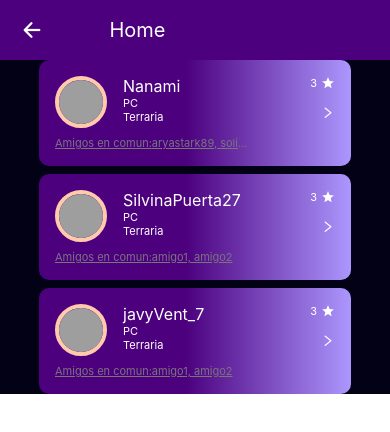
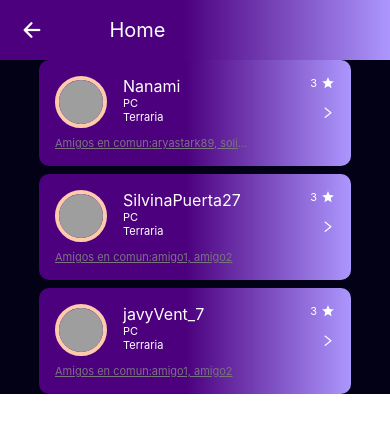
Before and after one commit to Siuss/gamerly-frontend, a React Native app: screen / in a window 390 px wide. Shown: the top 432 px of the page. Built offline with nearby package versions, Linux system fonts and the light colour scheme; grey boxes are pictures that could not be loaded.

Commit message:
gradiante para heder

```diff
--- a/src/componentes/header/headerTitle.jsx
+++ b/src/componentes/header/headerTitle.jsx
@@ -2,7 +2,8 @@ import React from 'react'
 import { View, Text, StyleSheet, TouchableOpacity } from 'react-native'
 import { Color } from '../../estilos/colores'
 import { Ionicons } from '@expo/vector-icons'
-// import { useNavigation } from '@react-navigation/native'
+import { Gradiente } from "../atomos/gradiente/Gradiente"
+/* import { useNavigation } from '@react-navigation/native' */
 
 export const HeaderTitle = ({ title, onBackPress }) => {
   // const navigation = useNavigation();
@@ -12,15 +13,13 @@ export const HeaderTitle = ({ title, onBackPress }) => {
   // };
 
   return (
-    /* <Gradiente variante="gradienteHorizontal" style={styles.card}> */
-    <View style={styles.header}>
+      <Gradiente variante="gradienteHorizontal" style={styles.header}>
       <TouchableOpacity onPress={onBackPress} style={styles.button}>
         <Ionicons name="arrow-back" size={24} color={Color.blanco} />
       </TouchableOpacity>
       <Text style={styles.title}>{title}</Text>
       <View style={{ flex: 1 }} />
-    </View>
-    /* </Gradiente> */
+      </Gradiente>
   )
 }
 
@@ -42,6 +41,7 @@ const titulo = cambiarTitulo()
 
 const styles = StyleSheet.create({
   header: {
+    backgroundColor: Color.primario,
     flexDirection: 'row',
     alignItems: 'center',
     backgroundColor: Color.primario,
```
